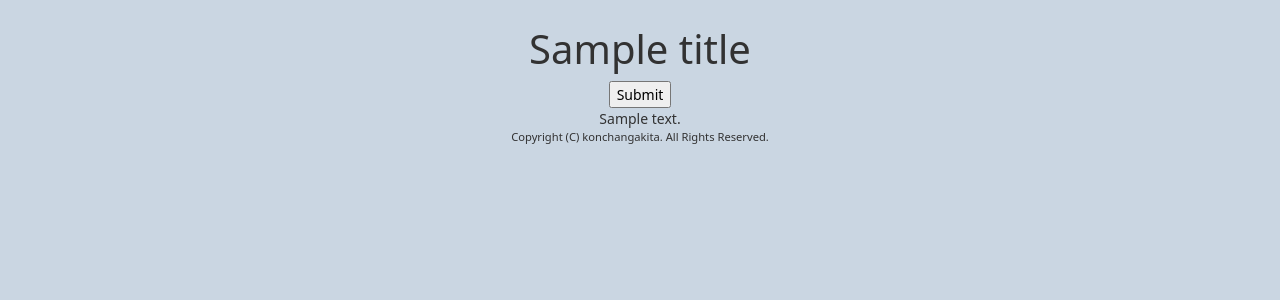
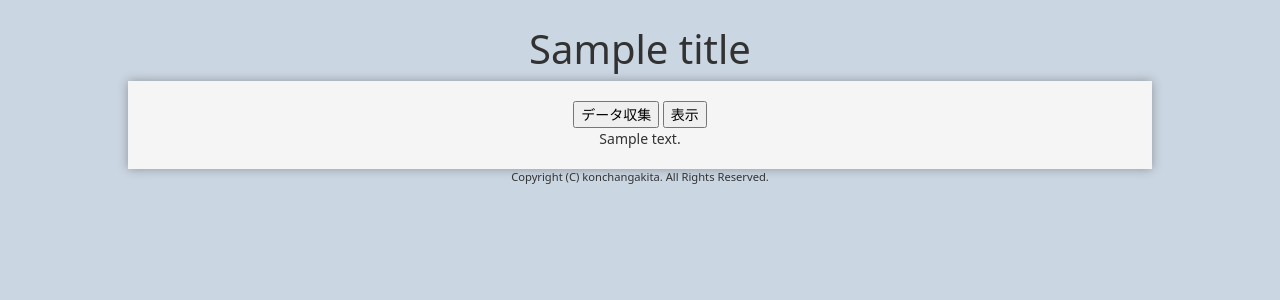
Before and after one commit to konchangakita/blog-uuid-Xplorer, a Flask app: template python/app/flaskr/templates/index.html in a window 1280 px wide. Shown: the part 40-340 px from the top of the page. Run offline with Flask 2, Linux system fonts and the light colour scheme; the template is opened without the code that fills it: most values are stand-ins (such as "Sample title", 1, 10 or a date in 2020).

Commit message:
0307途中

```diff
--- a/python/app/flaskr/app.py
+++ b/python/app/flaskr/app.py
@@ -30,19 +30,29 @@ def index():
 
 @app.route('/', methods=['POST'])
 def index_post():
-    # get from Nutanix cluster
-    res_list = ntnx.get_xdata(prism_ip, prism_user, prism_pass)
-    print(res_list)
+    content = ''
 
-    if hasattr(res_list['vms'], 'status_code'):
-        # success -> Elasticsearch
-        if res_list['vms'].status_code == 200:
-            cluster_name, input_size = es.input_data(res_list)
-            time.sleep(1)
+    if request.form.get('connect'):
+        # get from Nutanix cluster
+        res_list = ntnx.get_xdata(prism_ip, prism_user, prism_pass)
+        if hasattr(res_list['vms'], 'status_code'):
+            if res_list['vms'].status_code == 200:
+                # input to Elasticsearch
+                cluster_name, input_size = es.input_data(res_list)
+                time.sleep(1)
+                content = "データ取得完了"
+            else:
+                r_json = res_list['vms'].json()
+                content = r_json['message_list'][0]['message']
+        else: # timeout
+            content = 'timeout (wrong IP?)'
+    elif request.form.get('correct'):
+        content = 'correct'
 
     return render_template('index.html', \
-        content = 'res_list', \
+        content = content, \
         title = title)
+
 
 
 if __name__  == '__main__':
--- a/python/app/flaskr/static/style.css
+++ b/python/app/flaskr/static/style.css
@@ -19,9 +19,21 @@ h2{
 
 }
 
-
 .container {
     max-width: 1200px;
     margin: 0 auto;
     text-align: center;
 }
+
+.content{
+    max-width: 80%;
+    background-color: whitesmoke;
+    box-shadow: 0 0 10px rgba(0, 0, 0, .3);
+    margin: 0 auto;
+    padding: 20px;
+    text-align: center;
+}
+
+.content form {
+    display: inline-block;
+}
--- a/python/app/flaskr/templates/index.html
+++ b/python/app/flaskr/templates/index.html
@@ -19,11 +19,18 @@
     <div class="container">
       <h1>{{title}}</h1>
     </div>
-    <div class="container">
+    <div class="content ">
+      <form submit="/" method="post" class="float_l" >
+        <input type="hidden" name="connect" value="true">
+        <input type="submit" value="データ収集" />
+      </form>
       <form submit="/" method="post">
-        <input type="submit" />
+        <input type="hidden" name="correct" value="true">
+        <input type="submit" value="表示" />
       </form>
-      {{ content }}
+      <div>
+        {{ content }}
+      </div>
     </div>
 
     <footer>Copyright (C) konchangakita. All Rights Reserved.</footer>
```
